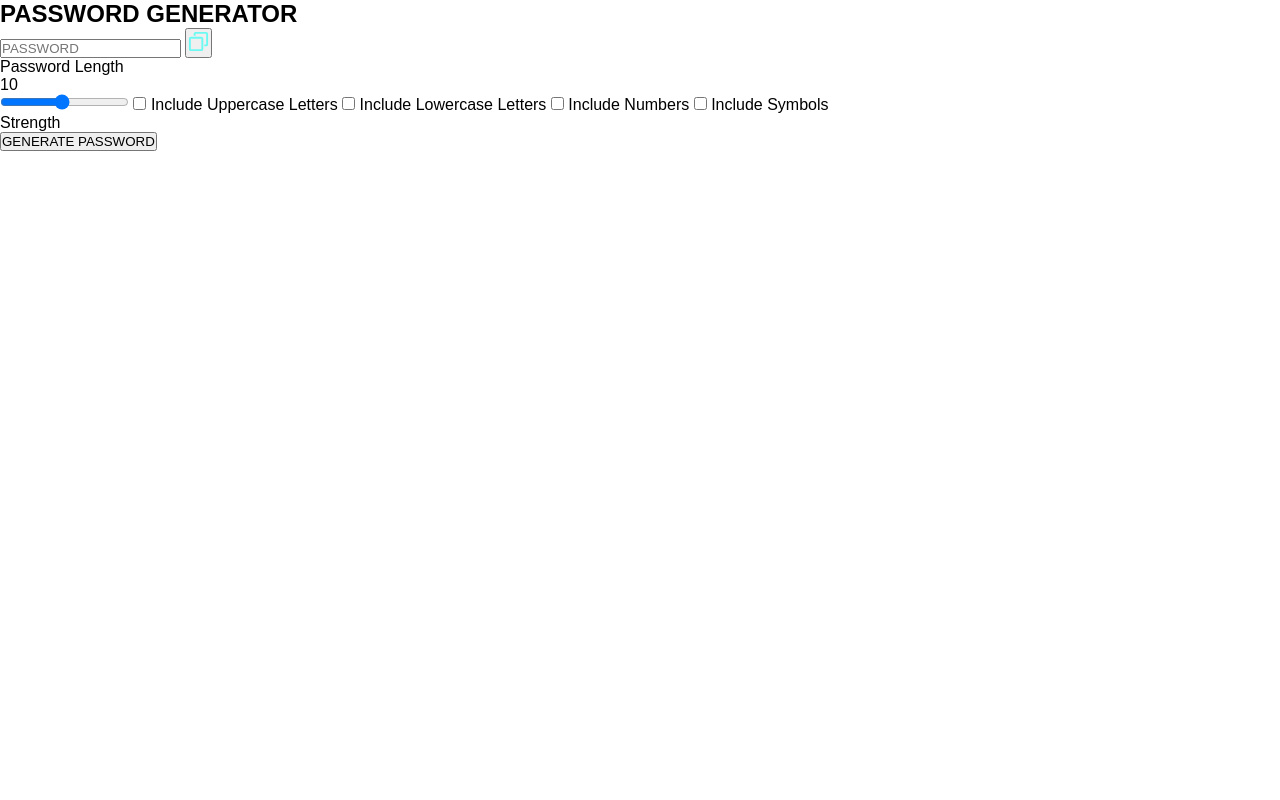
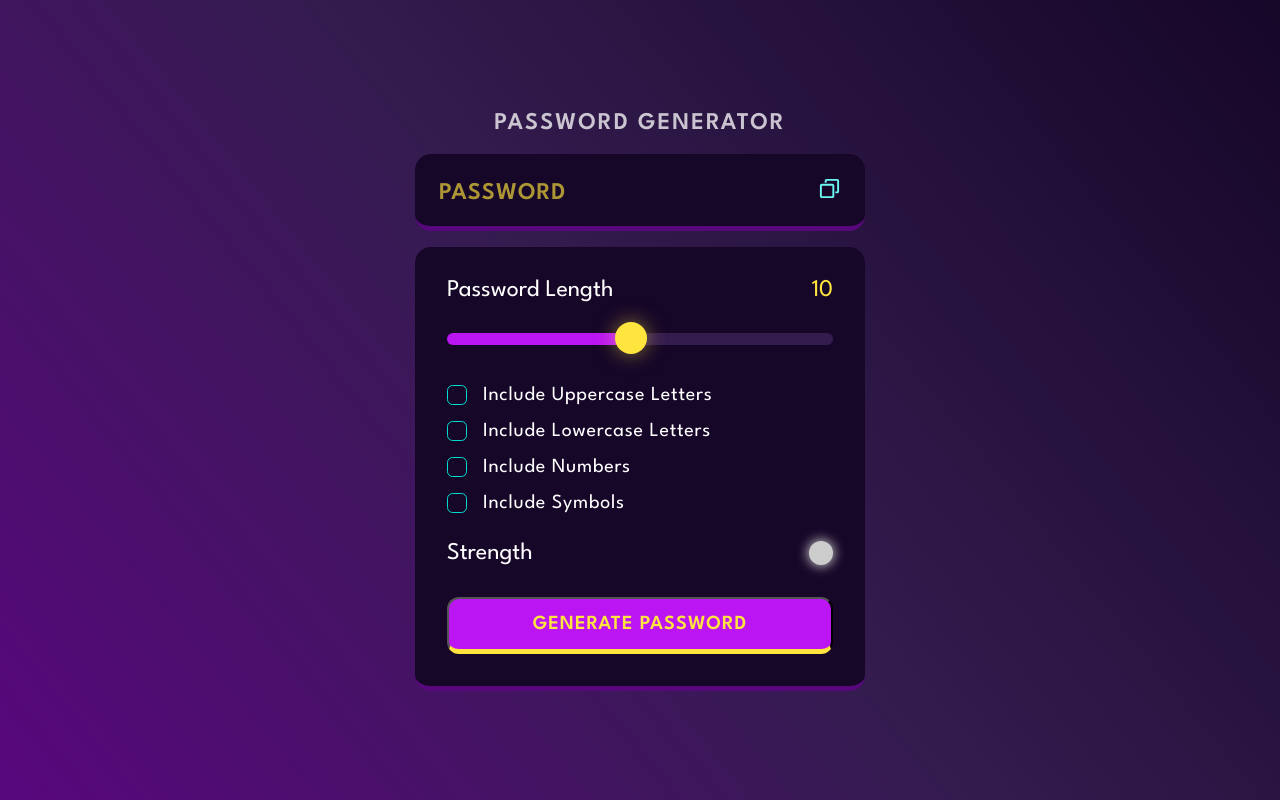
Before and after one commit to kushagradangi/Password-Generator, a plain HTML site: page index.html in a window 1280 px wide. Drawn offline with Linux system fonts and the light colour scheme.

Commit message:
project completed with css

```diff
--- a/index.html
+++ b/index.html
@@ -3,8 +3,14 @@
 <head>
     <meta charset="UTF-8">
     <meta name="viewport" content="width=device-width, initial-scale=1.0">
+    <title>Document</title>
     <link rel="stylesheet" href="styles.css">
-    <title>Document</title>
+    <link rel="preconnect" href="https://fonts.googleapis.com" />
+    <link rel="preconnect" href="https://fonts.gstatic.com" crossorigin />
+    <link
+      href="https://fonts.googleapis.com/css2?family=League+Spartan:wght@100;200;300;400;600&display=swap"
+      rel="stylesheet"
+    />
 </head>
 <body>
     <section class="container">
@@ -14,9 +20,9 @@
 
         <!--Password field-->
         <div class="display-container">
-            <input data-passwordDisplay placeholder="PASSWORD">
-            <button data-copy >
-                <span data-copyMsg></span>
+            <input data-passwordDisplay placeholder="PASSWORD" class="display">
+            <button class="copyBtn" data-copy >
+                <span class="copied" data-copyMsg></span>
                 <img src="./assets/copy.svg" alt="copy" width="23" height="23">
             </button>
         </div>
@@ -34,22 +40,30 @@
              <input type="range" min="1" max="20" class="slider" step="1" data-lengthSlider>
 
              <!-- checkboxes  -->
+              <div class="check">
                 <input type="checkbox" name="" id="uppercase">
                 <label for="">Include Uppercase Letters</label>
+              </div>
 
+              <div class="check">
                 <input type="checkbox" name="" id="lowercase">
                 <label for="">Include Lowercase Letters</label>
+              </div>
 
+              <div class="check">
                 <input type="checkbox" name="" id="numbers">
                 <label for="">Include Numbers</label>
+              </div>
 
+              <div class="check">
                 <input type="checkbox" name="" id="symbols">
                 <label for="">Include Symbols</label>
+              </div>
 
             <!-- Strength -->
              <div class="strength-container">
                 <p>Strength</p>
-                <div data-indicator></div>
+                <div class="indicator" data-indicator></div>
              </div>
 
              <!-- Generate passwod button  -->
--- a/index.js
+++ b/index.js
@@ -20,14 +20,21 @@ let passwordLength = 10;
 let checkCount = 0;
 
 handleSlider();
+setIndicator("#ccc");
 
 function handleSlider(){
     inputSlider.value= passwordLength;
     lengthDisplay.innerText= passwordLength;
+
+     //or kuch bhi karna chahiye ? - HW
+     const min = inputSlider.min;
+     const max = inputSlider.max;
+     inputSlider.style.backgroundSize = ( (passwordLength - min)*100/(max - min)) + "% 100%";
 }
 
 function setIndicator(color){
     indicator.style.backgroundColor= color;
+    indicator.style.boxShadow = `0px 0px 12px 1px ${color}`;
 }
 
 function getRandomInteger(min, max){
--- a/styles.css
+++ b/styles.css
@@ -24,3 +24,237 @@
     --vb-cyan2: hsl(177, 92%, 70%);
     --dk-text: hsl(198, 20%, 13%);
 }
+
+body {
+    width: 100vw;
+    height: 100vh;
+    display: flex;
+    flex-direction: column;
+    align-items: center;
+    justify-content: center;
+    background: linear-gradient(231deg, rgba(22, 6, 40, 1) 0%, rgba(52, 28, 79, 1) 50%, rgba(88, 7, 125, 1) 100%);
+}
+
+.container {
+    width: 90%;
+    max-width: 450px;
+}
+
+h1 {
+    color: var(--pl-white);
+    opacity: 0.75;
+    text-transform: uppercase;
+    letter-spacing: 2px;
+    text-align: center;
+    line-height: 1.2;
+}
+
+.display-container {
+    position: relative;
+    background-color: var(--dk-violet);
+    border-radius: 1rem;
+    border-bottom: 0.35rem solid var(--lt-violet2);
+    margin: 1rem 0;
+    padding-top: 0.35rem;
+}
+
+
+.display {
+    width: 100%;
+    background-color: transparent;
+    padding: 1.15rem 1rem;
+    color: var(--vb-yellow);
+    font-weight: 600;
+    font-size: 1.5rem;
+    line-height: 30px;
+    letter-spacing: 1px;
+    padding-right: 3.25rem;
+    border:none;
+  }
+
+.display::placeholder {
+    position:absolute;
+    top: 50%;
+    left: 1.5rem;
+    font-size: 1.5rem;
+    line-height:30px;
+    color:var(--vb-yellow);
+    opacity: 0.65;
+    text-transform: uppercase;
+    transform: translateY(-50%);
+}
+
+.display-container button {
+    position:absolute;
+    top:50%;
+    right:1.5rem;
+    transform: translateY(-50%);
+}
+
+.input-container{
+    width:100%;
+    background-color: var(--dk-violet);
+    border-radius: 1rem;
+    padding: 2rem;
+    border-bottom: 0.35rem solid var(--lt-violet2);
+}
+
+.length-container {
+    display: flex;
+    justify-content: space-between;
+    align-items: center;
+}
+
+
+.length-container p:nth-child(1) {
+    color:var(--pl-white);
+    font-size: 1.5rem;
+}
+
+
+.length-container p:nth-child(2) {
+    color:var(--vb-yellow);
+    font-size: 1.5rem;
+}
+
+
+.strength-container {
+    display: flex;
+    justify-content: space-between;
+    align-items: center;
+    margin-top: 1.75rem;
+    margin-bottom: 2rem;
+}
+
+
+.strength-container p{
+    color:var(--pl-white);
+    font-size: 1.5rem;
+}
+
+.indicator {
+    width:1.5rem;
+    height:1.5rem;
+    border-radius:50%;
+}
+
+.generateButton {
+    width: 100%;
+    padding: 1rem 0;
+    background-color: var(--vb-violet);
+    text-align: center;
+    border-radius: 0.75rem;
+    border-bottom: 0.35rem solid var(--vb-yellow);
+    text-transform: uppercase;
+    letter-spacing: 1px;
+    color: var(--vb-yellow);
+    font-weight: 600;
+    font-size: 1.25rem;
+  }
+
+  .check {
+    display: flex;
+    align-items: center;
+    margin: 1rem 0;
+    gap: 0 1rem;
+}
+
+.check input{
+    appearance: none;
+    width: 20px;
+    height: 20px;
+    border: 1px solid var(--vb-cyan);
+    cursor: pointer;
+    position: relative;
+    border-radius: 0.35rem;
+}
+
+
+.check input:checked{
+    background-color: var(--vb-cyan);
+}
+
+
+.check input:checked::before {
+    content: '✔';
+    position: absolute;
+    color: var(--dk-text);
+    font-size:1.05rem;
+    font-weight: 600;
+    left:50%;
+    top:-3.5px;
+    transform: translateX(-50%)  translateY(5%);
+}
+
+.check label {
+    color: var(--pl-white);
+    font-size: 1.25rem;
+    letter-spacing: 0.75px;
+}
+
+.slider{
+    appearance: none;
+    width:100%;
+    height: 0.75rem;
+    cursor: pointer;
+    background-color: var(--lt-violet);
+    border-radius: 1rem;
+    margin-top: 2rem;
+    margin-bottom: 1.5rem;
+    background-image: linear-gradient(var(--vb-violet), var(--vb-violet));
+    background-repeat: no-repeat;
+    border:none;
+    outline:none;
+    z-index:-1;
+}
+
+.slider::-webkit-slider-thumb {
+    position:relative;
+    z-index:1;
+    appearance: none;
+    height:2rem;
+    width:2rem;
+    border-radius: 50%;
+    background-color: var(--vb-yellow);
+    cursor:pointer;
+    margin-top: -3px;
+    box-shadow: 0px 0px 20px 0px rgba(255, 229, 61, 0.50);
+    transition: all 100ms ease-in;
+}
+
+.slider:focus{
+    outline: 3px solid var(--vb-yellow);
+}
+
+.slider::-webkit-slider-thumb:hover{
+    outline: 2px solid var(--vb-yellow);
+    background-color: var(--dk-violet);
+    box-shadow: 0px 0px 25px 5px rgba(255, 229, 61, 0.80);
+}
+
+.copied {
+    position: absolute;
+    background-color: var(--vb-violet2);
+    color: var(--vb-yellow);
+    font-size: 1.25rem;
+    top: -35px;
+    left: -25px;
+    padding: 5px 10px;
+    border-radius: 1rem;
+    opacity: 0;
+    transform: scale(0);
+    transform-origin: bottom;
+    transition: all 250ms ease-in-out;
+  }
+
+  .copied.active {
+    opacity: 1;
+    transform: scale(1);
+  }
+
+  .copyBtn{
+    background-color: transparent;
+    border:none;
+    outline:none;
+    cursor: pointer;
+}
```
Lines whose indentation alone changed are shown as unchanged.
